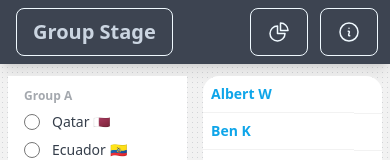
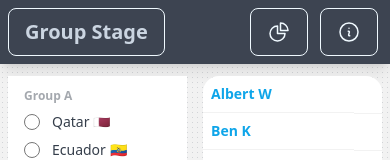
Before and after one commit to SeanPlusPlus/world-cup-group-stage, a Next.js app: page / in a window 390 px wide. Shown: the top 160 px of the page. Built offline with nearby package versions, Linux system fonts and the light colour scheme.

Commit message:
main: nav align

```diff
--- a/components/nav.js
+++ b/components/nav.js
@@ -28,7 +28,7 @@ const Nav = () => {
       <div className="navbar shadow-lg bg-neutral text-neutral-content">
         <div className="flex-1">
           <Link href="/" passHref>
-            <button className="btn btn-outline normal-case text-xl ml-2 border-sky-50">
+            <button className="btn btn-outline normal-case text-xl md:ml-2 border-sky-50">
               <span className="text-slate-300">{titleShort}</span>
             </button>
           </Link>
```
